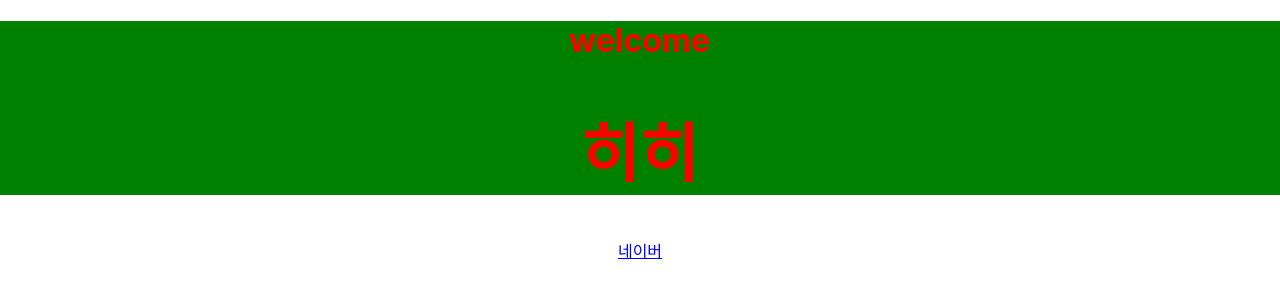
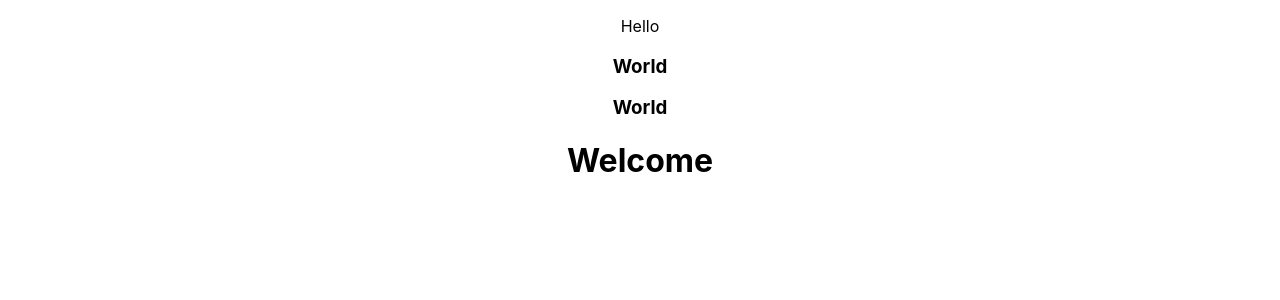
Before and after one commit to yangjgTest/reactVocabulary, a React (Create React App) app: page / in a window 1280 px wide. Shown: the top 300 px of the page. Built offline with nearby package versions, Linux system fonts and the light colour scheme.

Commit message:
componetn작성

```diff
--- a/src/App.js
+++ b/src/App.js
@@ -1,23 +1,13 @@
 
 import './App.css';
+import Hello from './component/Hello';
+import Welcome from './component/Welcome';
 
 function App() {
-  const name = "Tom";
-  const naver  = {
-    name : '네이버',
-    url : 'https://www.naver.com'
-  }
   return (
     <div className="App">
-     <h1 style={{
-       color : 'red',
-       backgroundColor : 'green'
-     }} >
-        welcome
-        <h1>히히</h1>
-        </h1>
-        <a href={naver.url}>{naver.name}</a>
-
+      <Hello/>
+      <Welcome/>
     </div>
   );
 }
--- /dev/null
+++ b/src/component/Hello.js
@@ -0,0 +1,17 @@
+// const Hello = function(){
+//     <p>Hello</p>
+// }
+
+import World from "./World";
+
+// export default Hello;
+
+export default function Hello(){
+    return (
+    <div>
+        <p>Hello</p>
+        <World/>
+        <World/>
+    </div>
+     );
+}
--- /dev/null
+++ b/src/component/Welcome.js
@@ -0,0 +1,3 @@
+export default function Welcome(){
+    return <h1>Welcome</h1>
+}
--- /dev/null
+++ b/src/component/World.js
@@ -0,0 +1,3 @@
+export default function World(){
+    return <h3>World</h3>;
+}
```
